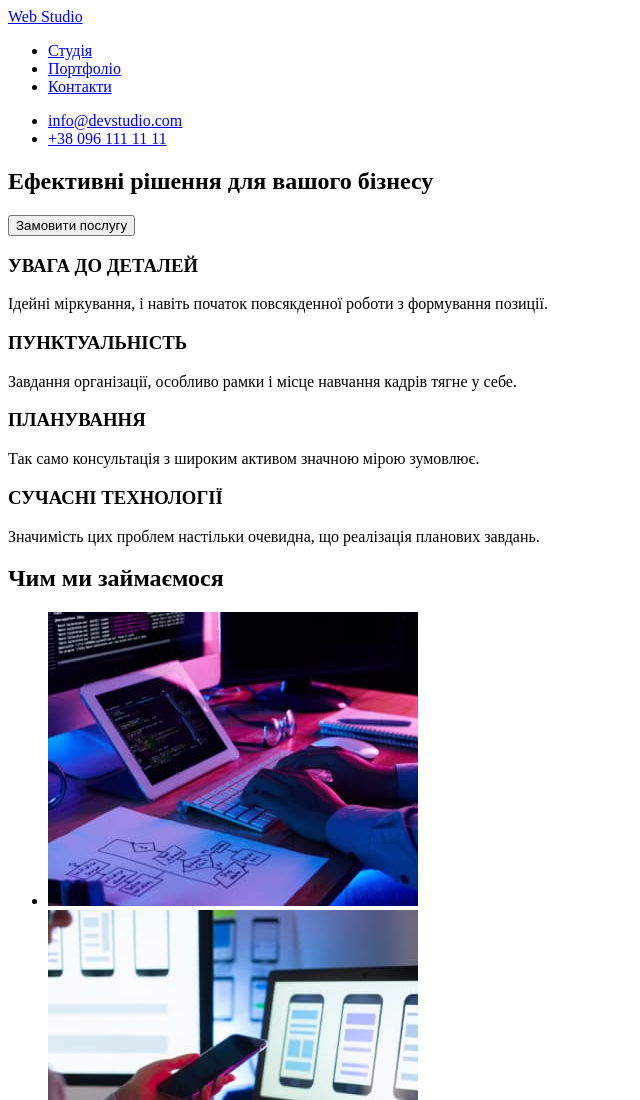
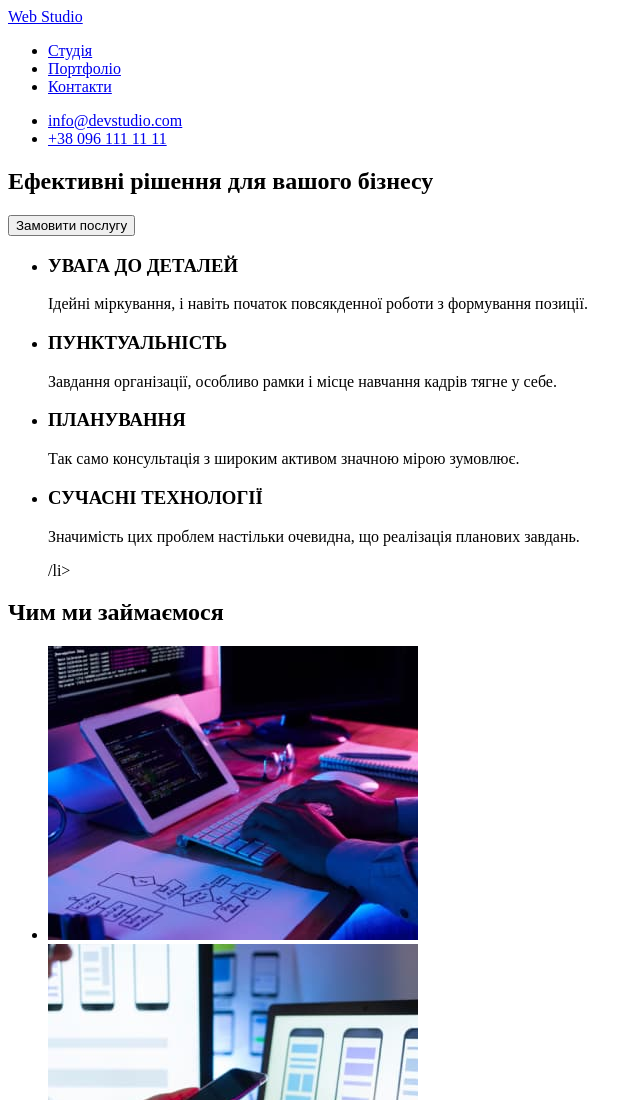
Before and after one commit to nuridze/goit-markup-hw-01, a plain HTML site: page index.html in a window 1280 px wide. Shown: the top 1100 px of the page, without its empty margins (0-640 px from the left). Drawn offline with Linux system fonts and the light colour scheme.

Commit message:
Update index.html

```diff
--- a/index.html
+++ b/index.html
@@ -8,19 +8,19 @@
 </head>
 <body>
   <header>
+<nav>
+     <a href="#">Web Studio</a>
 
-        <a href="#">Web Studio</a>
+    <ul>
+      <li><a href="#">Студія</a></li>
+      <li><a href="#">Портфоліо</a></li>
+      <li><a href="#">Контакти</a></li>
+  </ul></nav>
 
-      <ul>
-        <li><a href="#">Студія</a></li>
-        <li><a href="#">Портфоліо</a></li>
-        <li><a href="#">Контакти</a></li>
-    </ul>
-    <nav>
     <ul>
         <li><a href="emailto:info@devstudio.com">info@devstudio.com</a></li>
         <li><a href="tel:380961111111">+38 096 111 11 11</a></li>
-    </ul></nav>
+    </ul>
 
 </header>
 <main>
@@ -31,15 +31,16 @@
          <button type="button">Замовити послугу </button>
 
     </section>
-    <section>
-<h3>УВАГА ДО ДЕТАЛЕЙ</h3>
-<p>Ідейні міркування, і навіть початок повсякденної роботи з формування позиції.</p>
-<h3>ПУНКТУАЛЬНІСТЬ</h3>
-<p>Завдання організації, особливо рамки і місце навчання кадрів тягне у себе.</p>
-<h3>ПЛАНУВАННЯ</h3>
-<p>Так само консультація з широким активом значною мірою зумовлює.</p>
-<h3>СУЧАСНІ ТЕХНОЛОГІЇ</h3>
-<p>Значимість цих проблем настільки очевидна, що реалізація планових завдань.</p>
+    <section><ul>
+        <li><h3>УВАГА ДО ДЕТАЛЕЙ</h3>
+            <p>Ідейні міркування, і навіть початок повсякденної роботи з формування позиції.</p></li>
+        <li><h3>ПУНКТУАЛЬНІСТЬ</h3>
+            <p>Завдання організації, особливо рамки і місце навчання кадрів тягне у себе.</p></li>
+        <li><h3>ПЛАНУВАННЯ</h3>
+            <p>Так само консультація з широким активом значною мірою зумовлює.</p></li>
+        <li><h3>СУЧАСНІ ТЕХНОЛОГІЇ</h3>
+            <p>Значимість цих проблем настільки очевидна, що реалізація планових завдань.</p>/li>
+    </ul>
 </section>
 <section>
     <h2>Чим ми займаємося</h2>
```
